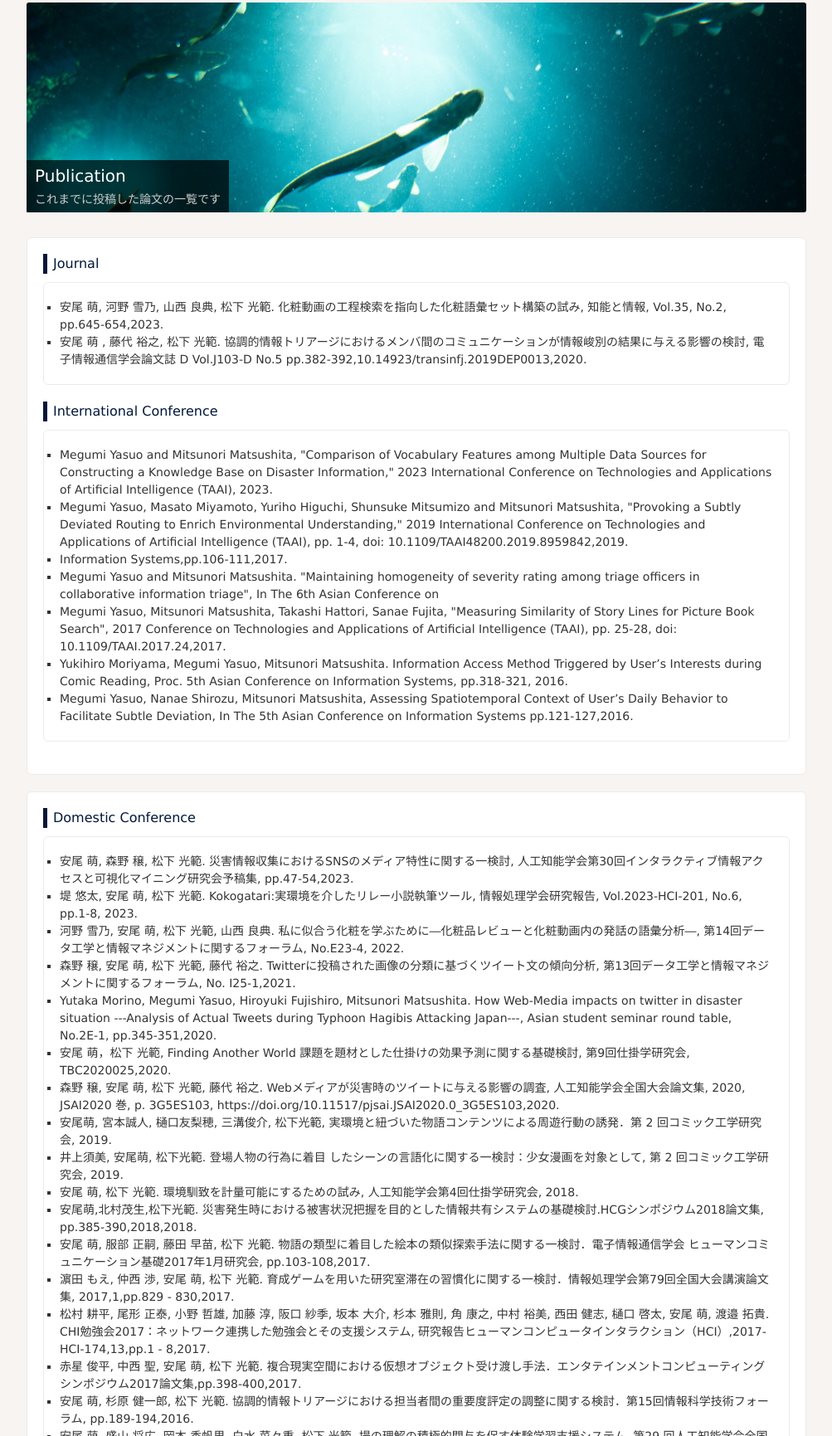
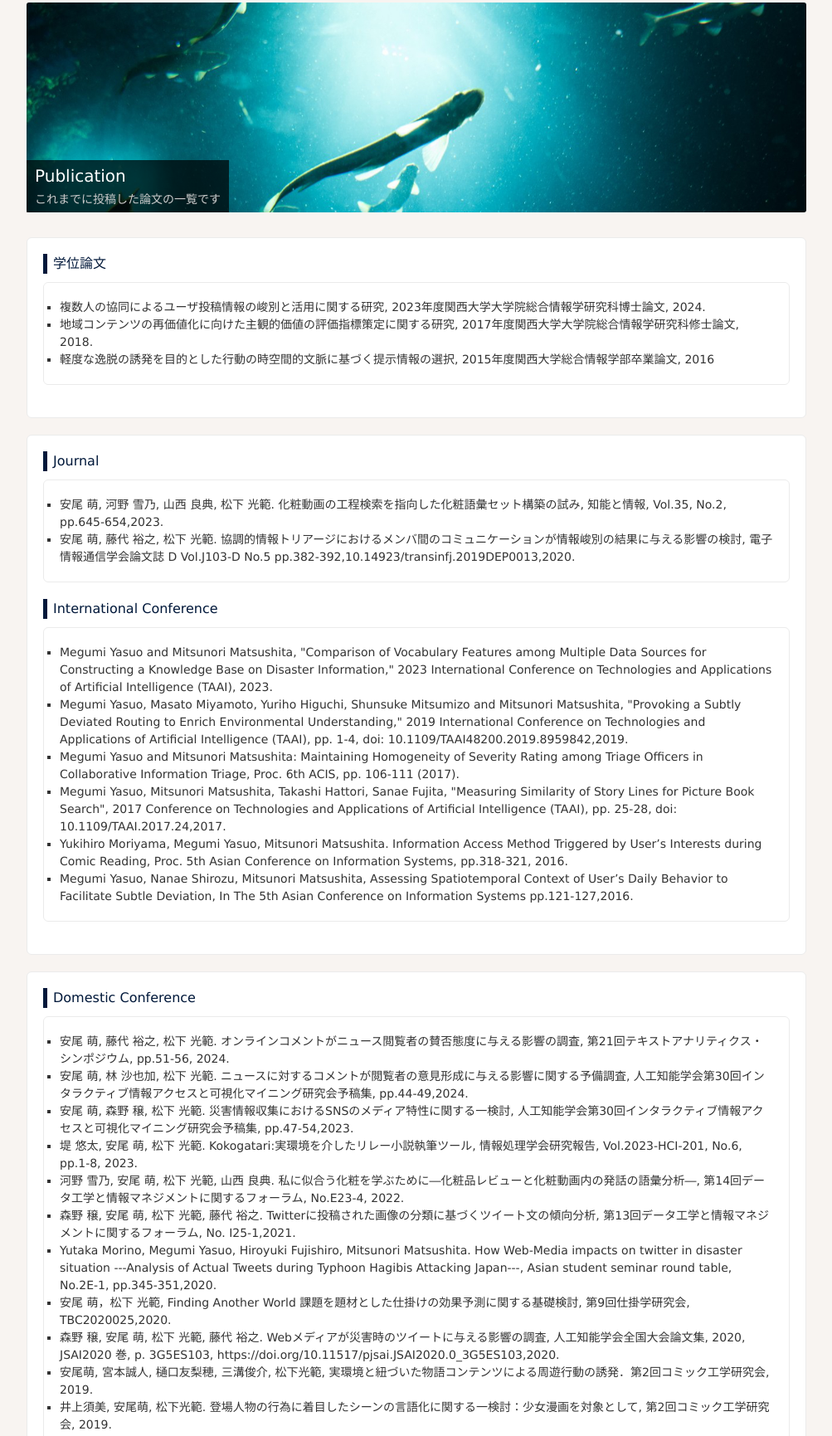
Before and after one commit to meg-github/Portfolio, a plain HTML site: page publication.html in a window 1280 px wide. Shown: the part 131-1862 px from the top of the page at 83% size, without its empty margins (138-1141 px from the left). Drawn offline with Linux system fonts and the light colour scheme.

Commit message:
add works
update some works

```diff
--- a/publication.html
+++ b/publication.html
@@ -52,30 +52,38 @@
 			</div>
     </div>
 		<!-- / サブ画像 -->
+		<section class="content">
+			<h3 class="heading">学位論文</h3>
+			<ul class="paper_list">
+    		<li>複数人の協同によるユーザ投稿情報の峻別と活用に関する研究, 2023年度関西大学大学院総合情報学研究科博士論文, 2024.</li>
+    		<li>地域コンテンツの再価値化に向けた主観的価値の評価指標策定に関する研究, 2017年度関西大学大学院総合情報学研究科修士論文, 2018.</li>
+    		<li>軽度な逸脱の誘発を目的とした行動の時空間的文脈に基づく提示情報の選択, 2015年度関西大学総合情報学部卒業論文, 2016</li>
+    		</ul>
+		</section>
+
 
 		<section class="content">
 			<h3 class="heading">Journal</h3>
 			<ul class="paper_list">
 				<li>安尾 萌, 河野 雪乃, 山西 良典, 松下 光範. 化粧動画の工程検索を指向した化粧語彙セット構築の試み, 知能と情報, Vol.35, No.2, pp.645-654,2023.</li>
-				<li>安尾 萌 , 藤代 裕之,  松下 光範. 協調的情報トリアージにおけるメンバ間のコミュニケーションが情報峻別の結果に与える影響の検討, 電子情報通信学会論文誌 D Vol.J103-D No.5 pp.382-392,10.14923/transinfj.2019DEP0013,2020.</li>
+				<li>安尾 萌, 藤代 裕之, 松下 光範. 協調的情報トリアージにおけるメンバ間のコミュニケーションが情報峻別の結果に与える影響の検討, 電子情報通信学会論文誌 D Vol.J103-D No.5 pp.382-392,10.14923/transinfj.2019DEP0013,2020.</li>
 
 			</ul>
 			<h3 class="heading">International Conference</h3>
 			<ul class="paper_list">
 				<li>Megumi Yasuo and  Mitsunori Matsushita, "Comparison of Vocabulary Features among Multiple Data Sources for Constructing a Knowledge Base on Disaster Information," 2023 International Conference on Technologies and Applications of Artiﬁcial Intelligence (TAAI), 2023.</li>
 				<li>Megumi Yasuo, Masato Miyamoto, Yuriho Higuchi, Shunsuke Mitsumizo and Mitsunori Matsushita, "Provoking a Subtly Deviated Routing to Enrich Environmental Understanding," 2019 International Conference on Technologies and Applications of Artiﬁcial Intelligence (TAAI), pp. 1-4, doi: 10.1109/TAAI48200.2019.8959842,2019.</li>
-				<li>Information Systems,pp.106-111,2017.</li>
-				<li>Megumi Yasuo and Mitsunori Matsushita. "Maintaining homogeneity of severity rating among triage officers in collaborative information triage", In The 6th Asian Conference on</li>
+				<li>Megumi Yasuo and Mitsunori Matsushita: Maintaining Homogeneity of Severity Rating among Triage Officers in Collaborative Information Triage, Proc. 6th ACIS, pp. 106-111 (2017).</li>
 				<li>Megumi Yasuo, Mitsunori Matsushita, Takashi Hattori, Sanae Fujita, "Measuring Similarity of Story Lines for Picture Book Search", 2017 Conference on Technologies and Applications of Artificial Intelligence (TAAI), pp. 25-28, doi: 10.1109/TAAI.2017.24,2017.</li>
 				<li>Yukihiro Moriyama, Megumi Yasuo, Mitsunori Matsushita. Information Access Method Triggered by User’s Interests during Comic Reading, Proc. 5th Asian Conference on Information Systems, pp.318-321, 2016.</li>
 				<li>Megumi Yasuo, Nanae Shirozu, Mitsunori Matsushita, Assessing Spatiotemporal Context of User’s Daily Behavior to Facilitate Subtle Deviation, In The 5th Asian Conference on Information Systems pp.121-127,2016.</li>
-
-			</article>
 		</section>
 
 		<section class="content">
 			<h3 class="heading">Domestic Conference</h3>
 			<ul class="paper_list">
+				<li>安尾 萌, 藤代 裕之, 松下 光範. オンラインコメントがニュース閲覧者の賛否態度に与える影響の調査, 第21回テキストアナリティクス・シンポジウム, pp.51-56, 2024.</li>
+				<li>安尾 萌, 林 沙也加, 松下 光範. ニュースに対するコメントが閲覧者の意見形成に与える影響に関する予備調査, 人工知能学会第30回インタラクティブ情報アクセスと可視化マイニング研究会予稿集, pp.44-49,2024.</li>
 				<li>安尾 萌, 森野 穣, 松下 光範. 災害情報収集におけるSNSのメディア特性に関する一検討, 人工知能学会第30回インタラクティブ情報アクセスと可視化マイニング研究会予稿集, pp.47-54,2023.</li>
 				<li>堤 悠太, 安尾 萌, 松下 光範. Kokogatari:実環境を介したリレー小説執筆ツール, 情報処理学会研究報告, Vol.2023-HCI-201, No.6, pp.1-8, 2023.</li>
 				<li>河野 雪乃, 安尾 萌, 松下 光範, 山西 良典. 私に似合う化粧を学ぶために―化粧品レビューと化粧動画内の発話の語彙分析―, 第14回データ工学と情報マネジメントに関するフォーラム, No.E23-4, 2022.</li>
@@ -83,8 +91,8 @@
 				<li>Yutaka Morino, Megumi Yasuo, Hiroyuki Fujishiro, Mitsunori Matsushita. How Web-Media impacts on twitter in disaster situation ---Analysis of Actual Tweets during Typhoon Hagibis Attacking Japan---, Asian student seminar round table, No.2E-1, pp.345-351,2020.</li>
 				<li>安尾 萌，松下 光範, Finding Another World 課題を題材とした仕掛けの効果予測に関する基礎検討, 第9回仕掛学研究会, TBC2020025,2020.</li>
 				<li>森野 穣, 安尾 萌, 松下 光範, 藤代 裕之. Webメディアが災害時のツイートに与える影響の調査, 人工知能学会全国大会論文集, 2020, JSAI2020 巻, p. 3G5ES103, https://doi.org/10.11517/pjsai.JSAI2020.0_3G5ES103,2020.</li>
-				<li>安尾萌, 宮本誠人, 樋口友梨穂, 三溝俊介, 松下光範, 実環境と紐づいた物語コンテンツによる周遊行動の誘発．第 2 回コミック工学研究会, 2019.</li>
-				<li>井上須美, 安尾萌, 松下光範. 登場人物の行為に着目 したシーンの言語化に関する一検討：少女漫画を対象として, 第 2 回コミック工学研究会, 2019.</li>
+				<li>安尾萌, 宮本誠人, 樋口友梨穂, 三溝俊介, 松下光範, 実環境と紐づいた物語コンテンツによる周遊行動の誘発．第2回コミック工学研究会, 2019.</li>
+				<li>井上須美, 安尾萌, 松下光範. 登場人物の行為に着目したシーンの言語化に関する一検討：少女漫画を対象として, 第2回コミック工学研究会, 2019.</li>
 				<li>安尾 萌, 松下 光範. 環境馴致を計量可能にするための試み, 人工知能学会第4回仕掛学研究会, 2018.</li>
 				<li>安尾萌,北村茂生,松下光範. 災害発生時における被害状況把握を目的とした情報共有システムの基礎検討.HCGシンポジウム2018論文集, pp.385-390,2018,2018.</li>
 				<li>安尾 萌, 服部 正嗣, 藤田 早苗, 松下 光範. 物語の類型に着目した絵本の類似探索手法に関する一検討．電子情報通信学会 ヒューマンコミュニケーション基礎2017年1月研究会, pp.103-108,2017.</li>
@@ -120,7 +128,7 @@
 
       <article class="grid">
       	<!-- 電話番号+受付時間 -->
-				<p class="mail">E-mail: k290993(at)kansai-u.ac.jp</p>
+				<p class="mail">E-mail: yasuo-ri(at)fc.ritsumei.ac.jp</p>
 				<!-- / 電話番号+受付時間 -->
 			</article>
 
```
Also changed, not shown: contact.html (+5 -5 lines), design.html (+1 -1 lines), index.html (+1 -1 lines), profile.html (+5 -5 lines), project.html (+1 -1 lines).
